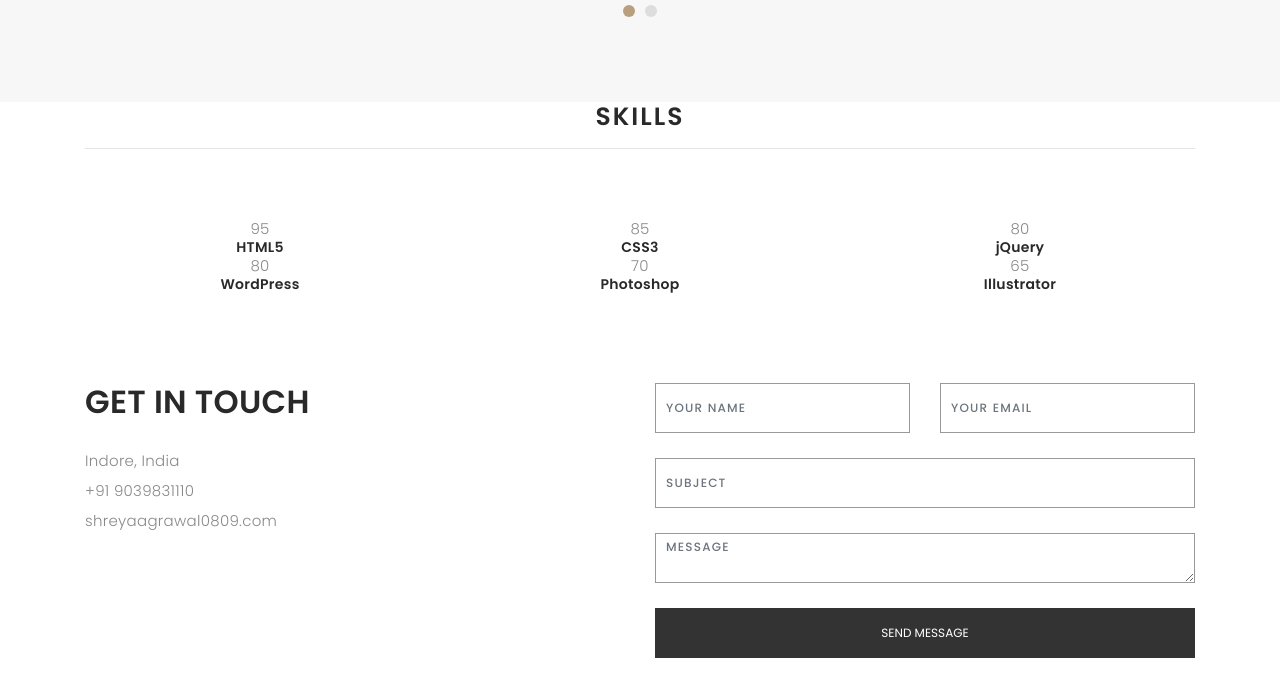
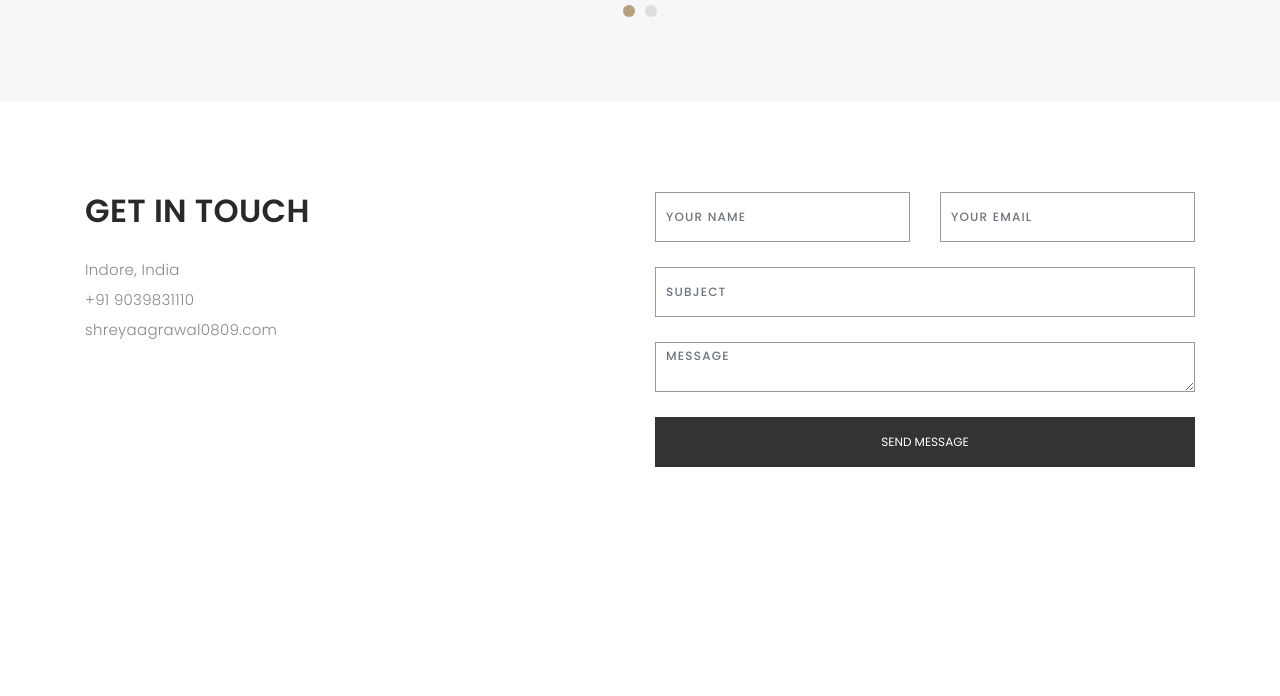
Before and after one commit to shreyaagrawal0809/shreyaagrawal0809.github.io, a plain HTML site: page index.html in a window 1280 px wide. Shown: the part 1644-2340 px from the top of the page. After the commit the page ends 2201 px from the top, so only its background shows below. Drawn offline with nearby package versions, Linux system fonts and the light colour scheme; files whose address does not match are found by name; a web font is replaced by a local one.

Commit message:
Update index.html

```diff
--- a/index.html
+++ b/index.html
@@ -161,36 +161,6 @@
 
   </div>
   <!-- end section services -->
-<!-- Skills Section -->
-<div id="skills" class="text-center">
-  <div class="container">
-    <div class="section-title center">
-      <h2>Skills</h2>
-      <hr>
-    </div>
-    <div class="row">
-      <div class="col-md-4 col-sm-6 skill"> <span class="chart" data-percent="95"> <span class="percent">95</span> </span>
-        <h4>HTML5</h4>
-      </div>
-      <div class="col-md-4 col-sm-6 skill"> <span class="chart" data-percent="85"> <span class="percent">85</span> </span>
-        <h4>CSS3</h4>
-      </div>
-      <div class="col-md-4 col-sm-6 skill"> <span class="chart" data-percent="80"> <span class="percent">80</span> </span>
-        <h4>jQuery</h4>
-      </div>
-      <div class="col-md-4 col-sm-6 skill"> <span class="chart" data-percent="80"> <span class="percent">80</span> </span>
-        <h4>WordPress</h4>
-      </div>
-      <div class="col-md-4 col-sm-6 skill"> <span class="chart" data-percent="70"> <span class="percent">70</span> </span>
-        <h4>Photoshop</h4>
-      </div>
-      <div class="col-md-4 col-sm-6 skill"> <span class="chart" data-percent="65"> <span class="percent">65</span> </span>
-        <h4>Illustrator</h4>
-      </div>
-    </div>
-  </div>
-</div>
-
 
 
 
```
